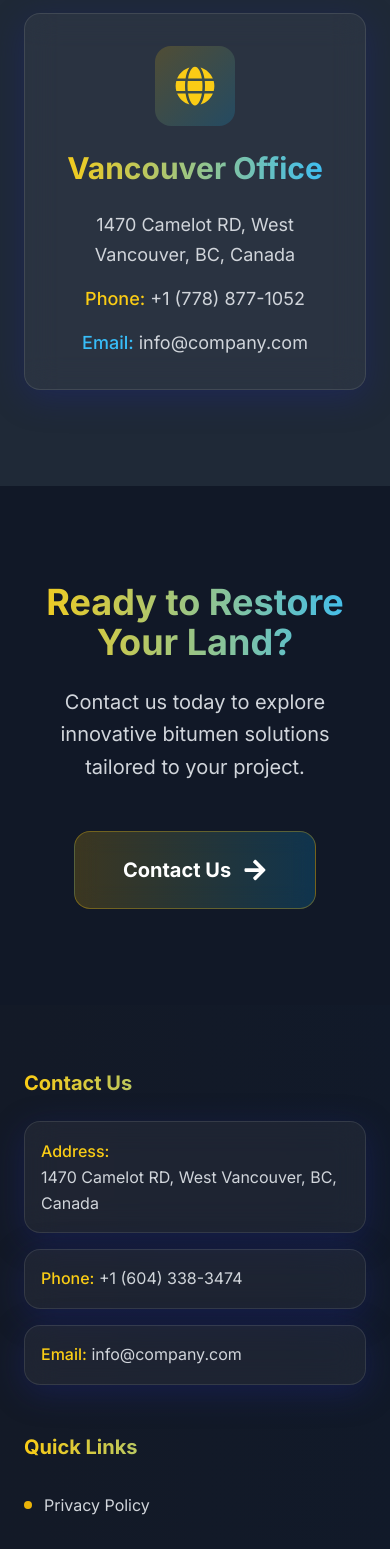
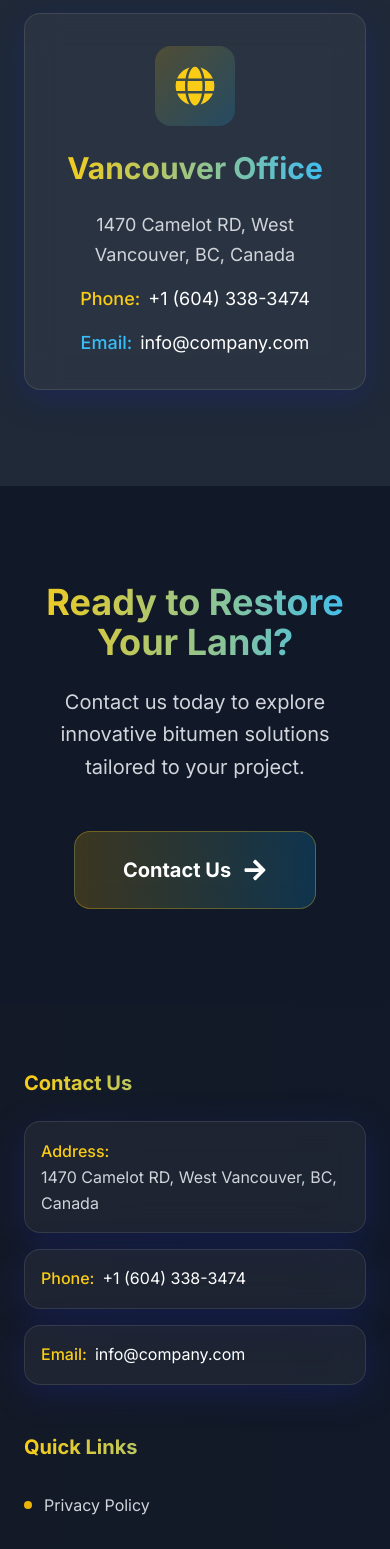
Before and after one commit to dejpa/bitumpro, a Next.js app: page /en in a window 390 px wide. Shown: the part 5751-7300 px from the top of the page. Built offline with nearby package versions, Linux system fonts and the light colour scheme.

Commit message:
update phone number and direct actions for calling and sending mail

```diff
--- a/src/app/[local]/contact/page.tsx
+++ b/src/app/[local]/contact/page.tsx
@@ -259,7 +259,11 @@ export default function Contact() {
 
               {/* Contact Cards */}
               <div className="space-y-6">
-                {contactInfo.map((item, index) => (
+                {contactInfo.map((item, index) => {
+                  const isPhone = item.title === t("contact.phone");
+                  const isEmail = item.title === t("contact.email");
+
+                  return (
                     <div key={index} className="glass-card p-6 hover-lift group">
                       <div className="flex items-start space-x-4">
                         <div className={`w-16 h-16 bg-gradient-to-br ${item.color} rounded-2xl flex items-center justify-center group-hover:scale-110 transition-transform duration-300`}>
@@ -267,11 +271,28 @@ export default function Contact() {
                         </div>
                         <div className="flex-1">
                           <h3 className="text-xl font-semibold text-white mb-2">{item.title}</h3>
+                          {isPhone ? (
+                            <a
+                              href="tel:+16043383474"
+                              className="text-gray-300 hover:text-primary-400 transition-colors duration-300 hover-cursor-glow leading-relaxed"
+                            >
+                              {item.details}
+                            </a>
+                          ) : isEmail ? (
+                            <a
+                              href="mailto:info@company.com"
+                              className="text-gray-300 hover:text-primary-400 transition-colors duration-300 hover-cursor-glow leading-relaxed"
+                            >
+                              {item.details}
+                            </a>
+                          ) : (
                             <p className="text-gray-300 leading-relaxed">{item.details}</p>
+                          )}
                         </div>
                       </div>
                     </div>
-                ))}
+                  );
+                })}
               </div>
 
               {/* Social Media */}
--- a/src/app/[local]/page.tsx
+++ b/src/app/[local]/page.tsx
@@ -244,10 +244,22 @@ export default function Home() {
                     {t("home.canadaOfficeAddress")}
                   </p>
                   <p className="text-gray-300">
-                    <span className="text-primary-400 font-medium">{t("home.phone")}:</span> +1 (778) 877-1052
+                    <span className="text-primary-400 font-medium">{t("home.phone")}:</span>
+                    <a
+                      href="tel:+16043383474"
+                      className="text-white hover:text-primary-400 transition-colors duration-300 hover-cursor-glow ml-2"
+                    >
+                      +1 (604) 338-3474
+                    </a>
                   </p>
                   <p className="text-gray-300">
-                    <span className="text-accent-400 font-medium">{t("home.email")}:</span> info@company.com
+                    <span className="text-accent-400 font-medium">{t("home.email")}:</span>
+                    <a
+                      href="mailto:info@company.com"
+                      className="text-white hover:text-accent-400 transition-colors duration-300 hover-cursor-glow ml-2"
+                    >
+                      info@company.com
+                    </a>
                   </p>
                 </div>
               </div>
--- a/src/app/components/Footer.tsx
+++ b/src/app/components/Footer.tsx
@@ -33,12 +33,24 @@ export default function Footer() {
                             </div>
                             <div className="glass-card p-4 hover-lift">
                                 <p className="text-gray-300">
-                                    <span className="text-primary-400 font-medium">{t("footer.phone")}:</span> {t("footer.phoneValue")}
+                                    <span className="text-primary-400 font-medium">{t("footer.phone")}:</span>
+                                    <a
+                                        href="tel:+16043383474"
+                                        className="text-white hover:text-primary-400 transition-colors duration-300 hover-cursor-glow ml-2"
+                                    >
+                                        +1 (604) 338-3474
+                                    </a>
                                 </p>
                             </div>
                             <div className="glass-card p-4 hover-lift">
                                 <p className="text-gray-300">
-                                    <span className="text-primary-400 font-medium">{t("footer.email")}:</span> {t("footer.emailValue")}
+                                    <span className="text-primary-400 font-medium">{t("footer.email")}:</span>
+                                    <a
+                                        href="mailto:info@company.com"
+                                        className="text-white hover:text-primary-400 transition-colors duration-300 hover-cursor-glow ml-2"
+                                    >
+                                        info@company.com
+                                    </a>
                                 </p>
                             </div>
                         </div>
--- a/src/locales/english/contact.json
+++ b/src/locales/english/contact.json
@@ -32,7 +32,7 @@
   "googleMaps": "Find Us on Google Maps",
   "openGoogleMaps": "Open in Google Maps",
   "addressValue": "1470 Camelot RD, West Vancouver, BC, Canada",
-  "phoneValue": "+1 (778) 877-1052",
+  "phoneValue": "+1 (604) 338-3474",
   "emailValue": "info@company.com",
   "hoursValue": "Mon - Fri: 9:00 AM - 6:00 PM PST",
   "placeholders": {
--- a/src/locales/france/contact.json
+++ b/src/locales/france/contact.json
@@ -32,7 +32,7 @@
   "googleMaps": "Trouvez-nous sur Google Maps",
   "openGoogleMaps": "Ouvrir dans Google Maps",
   "addressValue": "1470 Camelot RD, West Vancouver, BC, Canada",
-  "phoneValue": "+1 (778) 877-1052",
+  "phoneValue": "+1 (604) 338-3474",
   "emailValue": "info@company.com",
   "hoursValue": "Lun - Ven: 9h00 - 18h00 HNP",
   "placeholders": {
```
Lines whose indentation alone changed are shown as unchanged.
